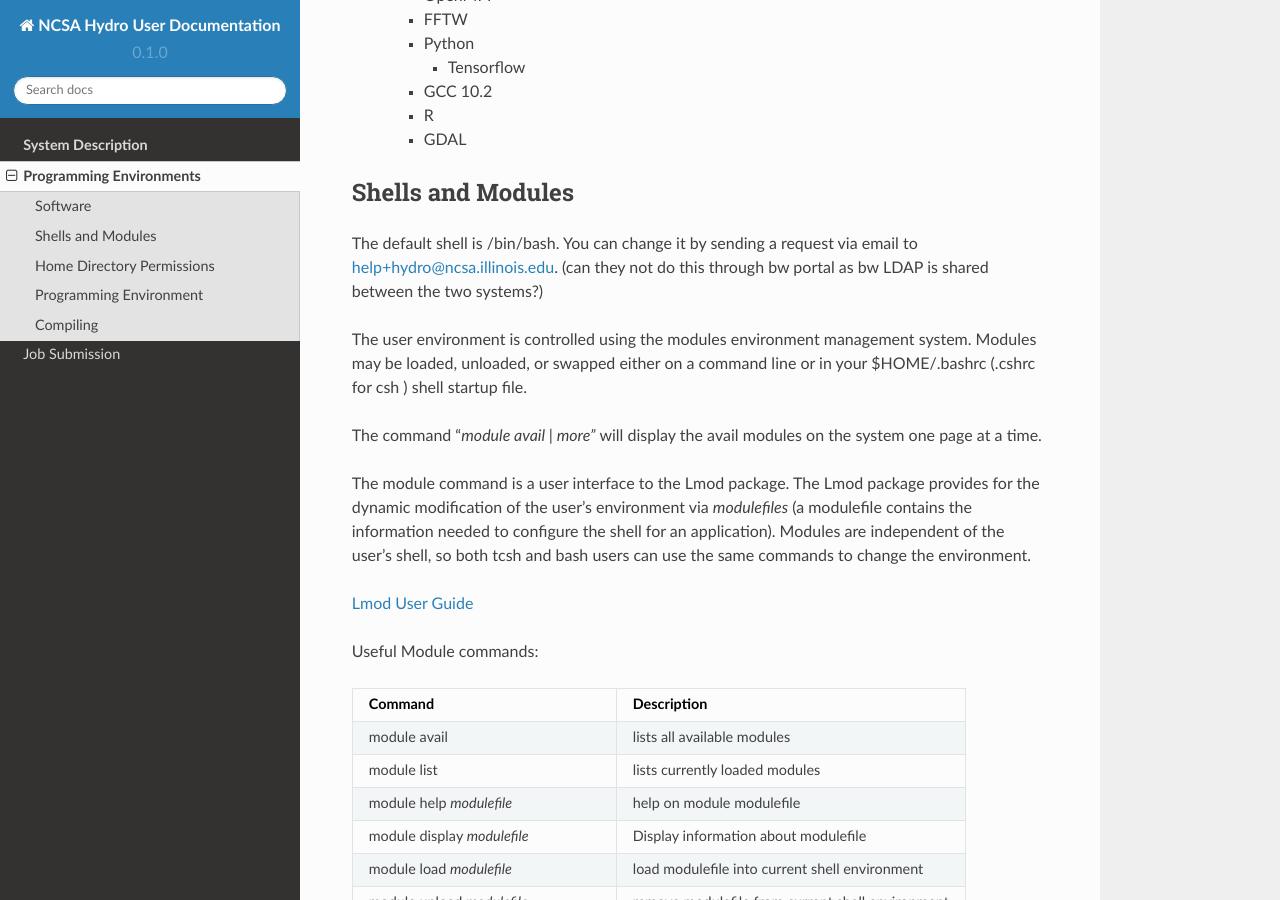
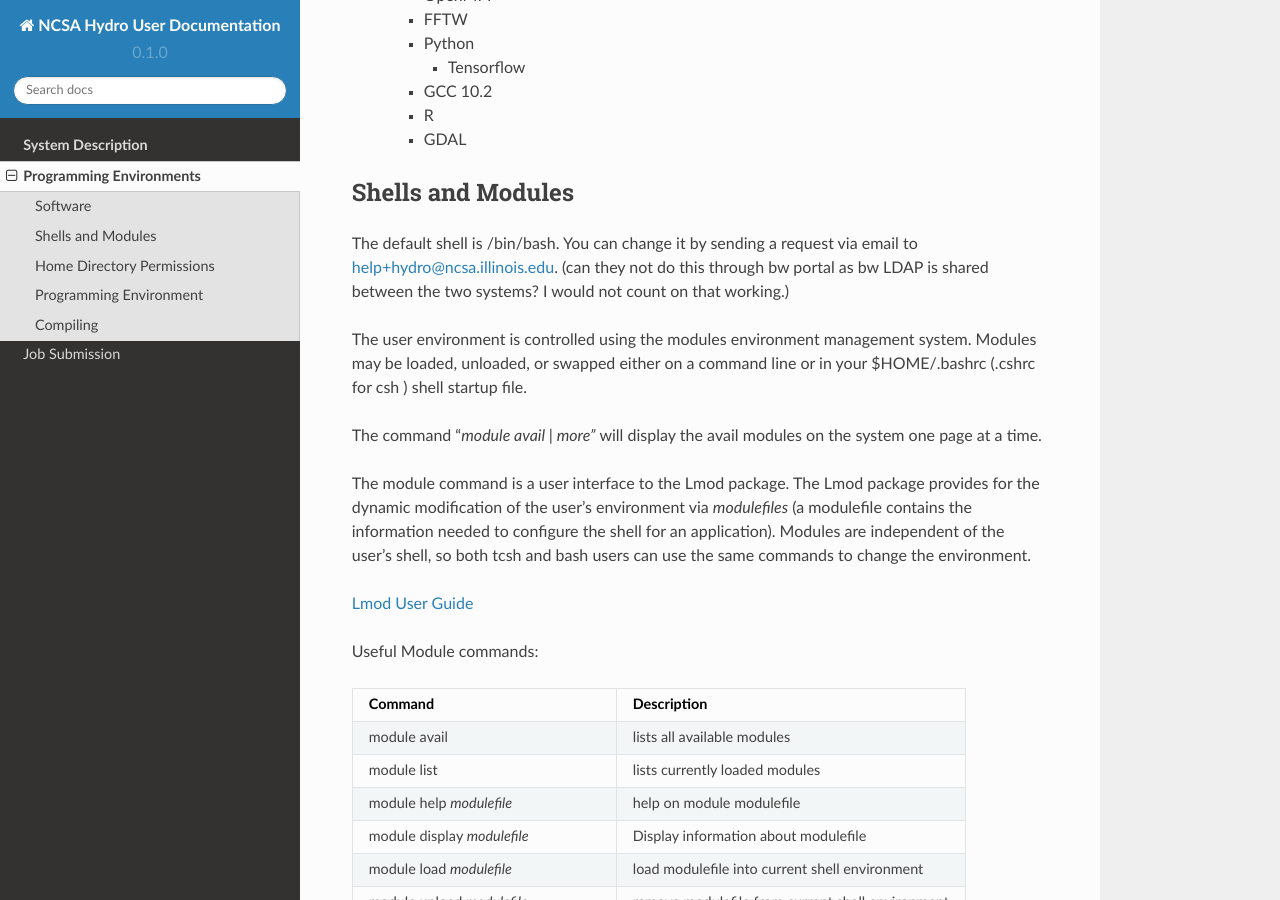
Before and after one commit to ncsa/hydro_documentation, a Sphinx documentation site: the page built from docs/source/programming_environments.rst, in a window 1280 px wide and 900 px high, scrolled down 401 px. Built offline with Sphinx 7.4.7 and the Read the Docs theme 2.0.0, drawn with Linux system fonts in a browser that asks for light colours; pages that are not in the unit, such as notebooks, are missing from menus.

Commit message:
Update programming_environments.rst

```diff
--- a/docs/source/programming_environments.rst
+++ b/docs/source/programming_environments.rst
@@ -29,7 +29,7 @@ Shells and Modules
 
 The default shell is /bin/bash. You can change it by sending a request
 via email to help+hydro@ncsa.illinois.edu. (can they not do this through bw
-portal as bw LDAP is shared between the two systems?)
+portal as bw LDAP is shared between the two systems? I would not count on that working.)
 
 The user environment is controlled using the modules environment
 management system. Modules may be loaded, unloaded, or swapped either on
```
